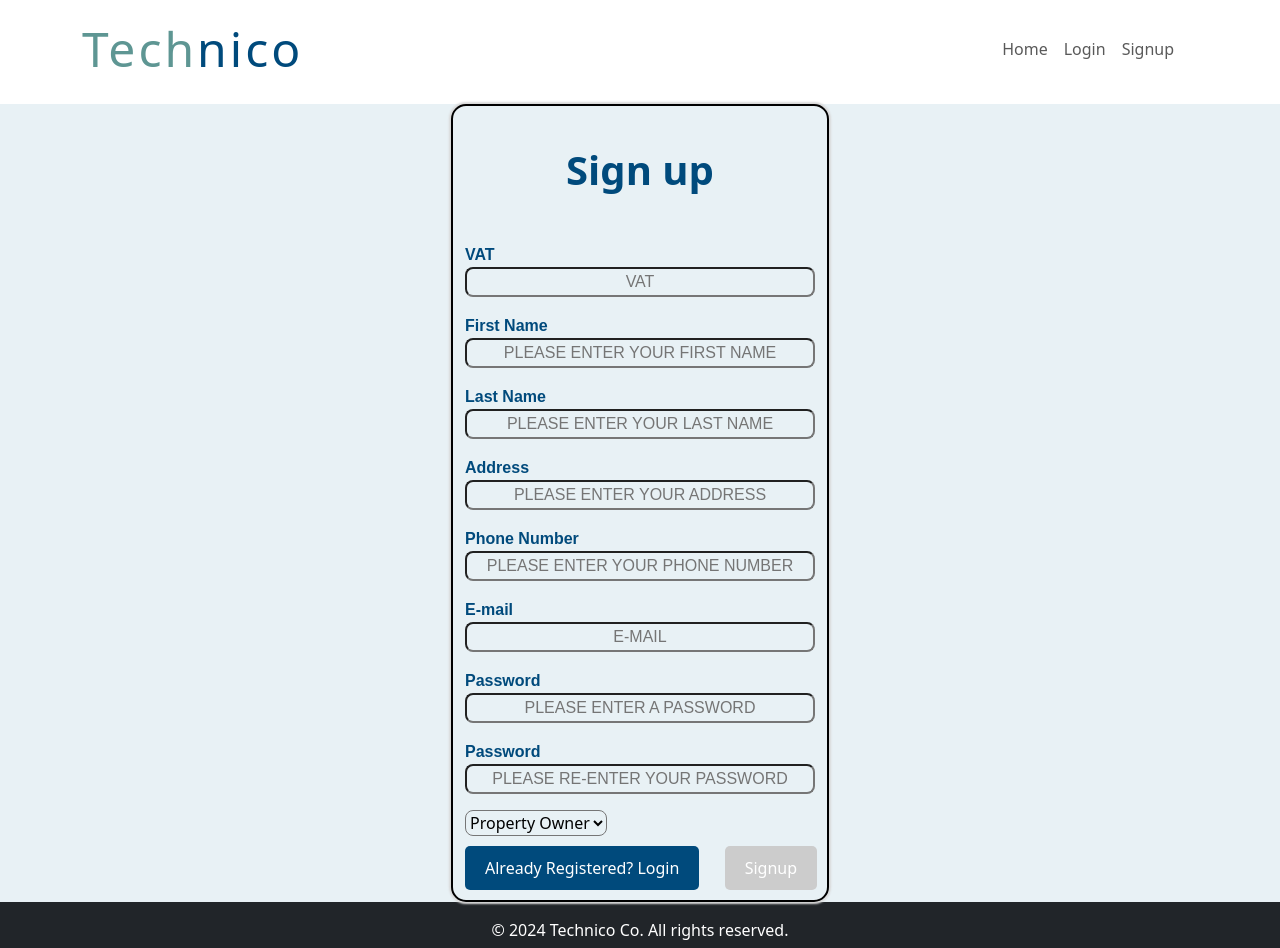
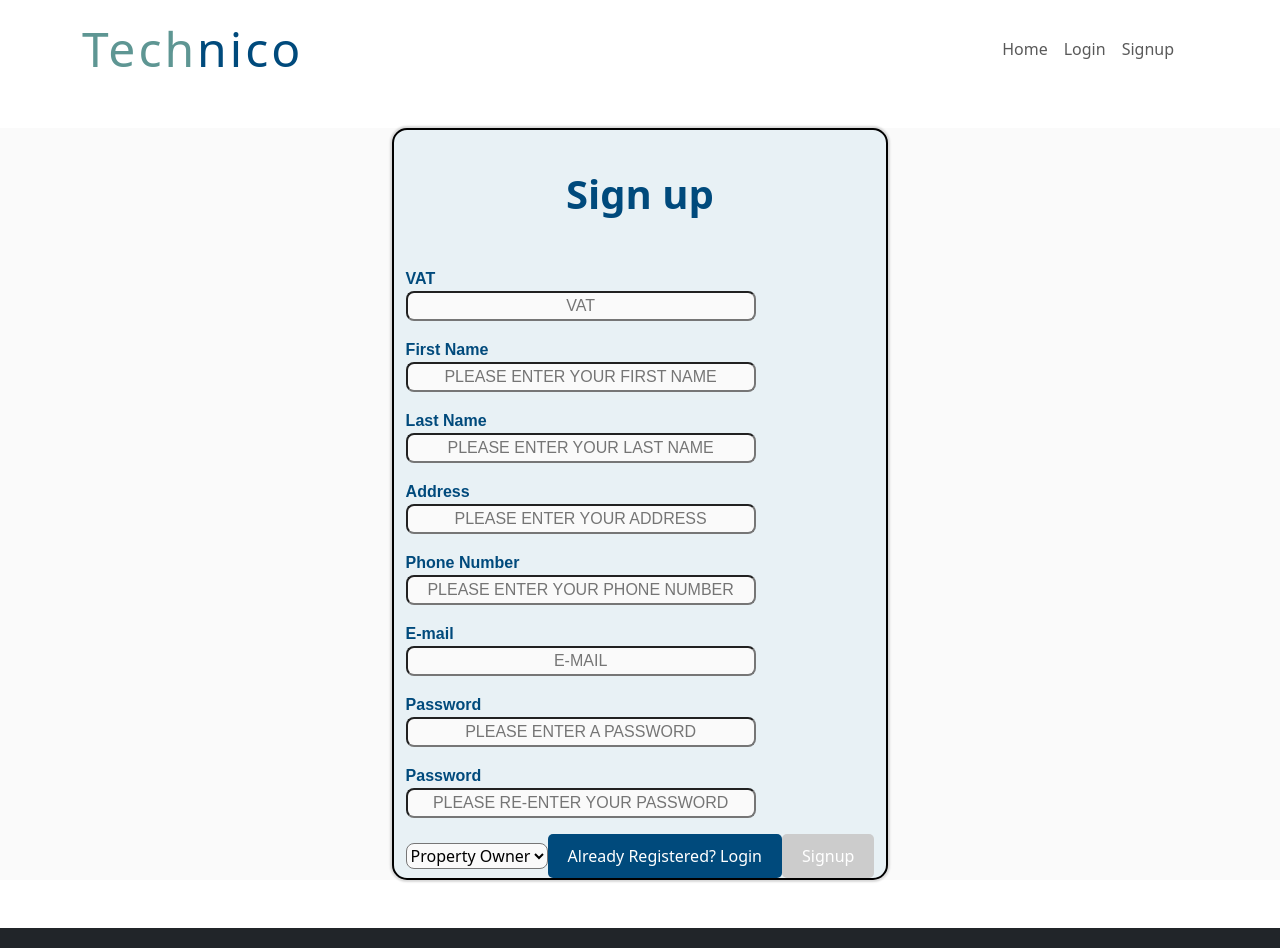
Before and after one commit to StylianiKontopoulou/Technikon_Front-End, an Angular app: page /signup in a window 1280 px wide. Shown: the top 948 px of the page. Built offline with nearby package versions, Linux system fonts and the light colour scheme.

Commit message:
stylng fixes

```diff
--- a/src/app/app.component.html
+++ b/src/app/app.component.html
@@ -1,6 +1,6 @@
 <div class="d-flex flex-column min-vh-100">
     <app-nav-bar class="mb-5"></app-nav-bar>
-    <br>
+    <br><br>
     <div class="flex-grow-1">
       <router-outlet></router-outlet>
     </div>
--- a/src/app/app.routes.ts
+++ b/src/app/app.routes.ts
@@ -11,7 +11,7 @@ export const routes: Routes = [
     {path: 'home', component:HomeComponent},
     {path: 'signup', component: SelfRegistrationPageComponent},
     {path: 'login', component:LoginFormComponent},
-    {path: 'admin/:id', component:AdminComponent},
+    {path: 'admin', component:AdminComponent},
     {path: 'user/:id', component:UserComponent},
     {path: '', redirectTo: 'home', pathMatch: 'full'},
     { path: 'unauthorized', component: UnauthorizedComponent },
--- a/src/app/footer/footer.component.html
+++ b/src/app/footer/footer.component.html
@@ -1,3 +1,3 @@
-<footer class="bg-dark text-white text-center py-3">
+<footer class="bg-dark text-white text-center py-3 mt-5">
     <p>&copy; 2024 Technico Co. All rights reserved.</p>
 </footer>
--- a/src/app/self-registration-page/self-registration-page.component.css
+++ b/src/app/self-registration-page/self-registration-page.component.css
@@ -1,8 +1,7 @@
-*{
-    background-color: 	#e8f1f5;
+* {
+    background-color: 	#fafafa;
+}
 
-
-}
 body {
     color:#005691;
     display:inline-block;
@@ -10,18 +9,16 @@ body {
 .container{
     position: relative;
     width:max-content;
-    /* text-align: center; */
     text-justify: auto;
     border: 2px solid black;
     border-radius: 15px;
     padding-top: 1rem;
-    /* padding-left: 2rem; */
     margin-top: 2rem;
     background-color: #e8f1f5;
     text-emphasis-color: black;
     box-shadow:  0 0 2px 2px #d9d9d9;
+}
 
-}
 label {
     color: #004a7c;
     background-color: #e8f1f5;
@@ -34,14 +31,16 @@ label {
 }
 input {
     width: 350px;
-
     font-family: Arial, Helvetica, sans-serif;
     font-size: 16px;
     font-weight: 300;
-    text-transform: uppercase;
     display:block;
     margin-bottom: 1rem;
     border-radius: 8px;
+}
+
+input::placeholder{
+    text-transform: uppercase;
 }
 ::placeholder pseudo-element{
     width:max-content;
@@ -53,11 +52,11 @@ input {
 }
 
 select {
-    margin-bottom: 4rem;
+    margin-bottom: 5px;
     border-radius: 8px;
 }
+
 .submit-button {
-    position: absolute;
     bottom: 10px;
 
     padding: 10px 20px;
@@ -73,9 +72,6 @@ select {
     cursor: not-allowed;
   }
 
-  #signup{
-    right: 10px;
+  .footer {
+    background-color: inherit;
   }
-  #login {
-    left:12px;
-  }
```
